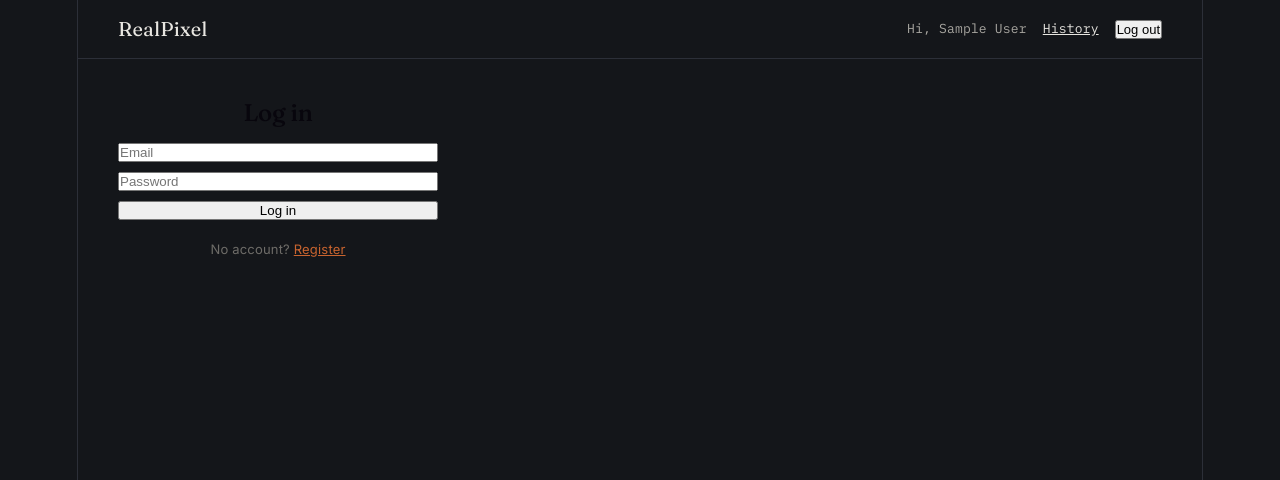
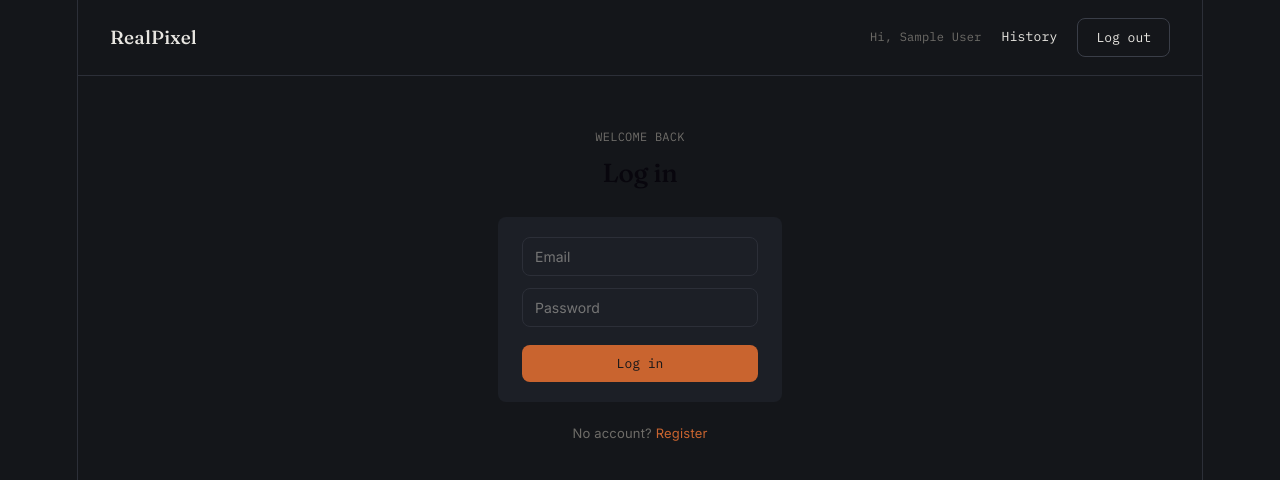
Before and after one commit to Zhasna/RealPixel, a React (Vite) app in the folder client/: page /login in a window 1280 px wide. Shown: the top 480 px of the page. Built offline with nearby package versions, Linux system fonts and the light colour scheme; sample sign-in values are in the browser's storage.

Commit message:
Fixed Style and UI

```diff
--- a/client/src/components/Navbar.jsx
+++ b/client/src/components/Navbar.jsx
@@ -16,24 +16,29 @@ function Navbar() {
       display: 'flex',
       justifyContent: 'space-between',
       alignItems: 'center',
-      padding: '16px 40px',
-      borderBottom: '0.5px solid var(--border)'
+      padding: '18px 32px',
+      borderBottom: '1px solid var(--border)',
+      background: 'var(--bg)'
     }}>
-      <Link to="/" style={{ fontFamily: 'var(--font-serif)', fontSize: '20px', color: 'var(--text-primary)', textDecoration: 'none' }}>
+      <Link to="/" style={{ fontFamily: 'var(--font-serif)', fontSize: '19px', color: 'var(--text-primary)', fontWeight: 500 }}>
         RealPixel
       </Link>
 
-      <div style={{ display: 'flex', gap: '16px', alignItems: 'center', fontFamily: 'var(--font-mono)', fontSize: '13px' }}>
+      <div style={{ display: 'flex', gap: '20px', alignItems: 'center' }}>
         {loggedIn ? (
           <>
-            <span style={{ color: 'var(--text-secondary)' }}>Hi, {user?.name}</span>
-            <Link to="/history" style={{ color: 'var(--text-primary)' }}>History</Link>
-            <button onClick={handleLogout} style={{ fontSize: '13px' }}>Log out</button>
+            <span className="label-mono">Hi, {user?.name}</span>
+            <Link to="/history" style={{ fontFamily: 'var(--font-mono)', fontSize: '13px', color: 'var(--text-primary)' }}>
+              History
+            </Link>
+            <button className="secondary" onClick={handleLogout}>Log out</button>
           </>
         ) : (
           <>
-            <Link to="/login" style={{ color: 'var(--text-primary)' }}>Log in</Link>
-            <Link to="/register" style={{ color: 'var(--text-primary)' }}>Register</Link>
+            <Link to="/login" style={{ fontFamily: 'var(--font-mono)', fontSize: '13px', color: 'var(--text-primary)' }}>
+              Log in
+            </Link>
+            <button onClick={() => navigate('/register')}>Register</button>
           </>
         )}
       </div>
--- a/client/src/pages/LoginPage.jsx
+++ b/client/src/pages/LoginPage.jsx
@@ -22,16 +22,24 @@ function LoginPage() {
   };
 
   return (
-    <div style={{ padding: '40px', maxWidth: '400px' }}>
-      <h2 style={{ fontFamily: 'var(--font-serif)' }}>Log in</h2>
-      <form onSubmit={handleSubmit} style={{ display: 'flex', flexDirection: 'column', gap: '10px', marginTop: '16px' }}>
-        <input type="email" placeholder="Email" value={email} onChange={(e) => setEmail(e.target.value)} required />
-        <input type="password" placeholder="Password" value={password} onChange={(e) => setPassword(e.target.value)} required />
-        <button type="submit">Log in</button>
-      </form>
-      {error && <p style={{ color: 'var(--danger)', marginTop: '12px' }}>{error}</p>}
-      <p style={{ marginTop: '16px', fontSize: '13px', color: 'var(--text-muted)' }}>
-        No account? <Link to="/register" style={{ color: 'var(--accent)' }}>Register</Link>
+    <div className="page" style={{ maxWidth: '380px' }}>
+      <div style={{ textAlign: 'center', marginBottom: '28px' }}>
+        <p className="label-mono" style={{ marginBottom: '8px' }}>WELCOME BACK</p>
+        <h2 style={{ fontFamily: 'var(--font-serif)', fontSize: '26px' }}>Log in</h2>
+      </div>
+
+      <div className="card">
+        <form onSubmit={handleSubmit} style={{ display: 'flex', flexDirection: 'column', gap: '12px' }}>
+          <input type="email" placeholder="Email" value={email} onChange={(e) => setEmail(e.target.value)} required />
+          <input type="password" placeholder="Password" value={password} onChange={(e) => setPassword(e.target.value)} required />
+          <button type="submit" style={{ marginTop: '6px' }}>Log in</button>
+        </form>
+      </div>
+
+      {error && <p style={{ color: 'var(--danger)', marginTop: '14px', textAlign: 'center', fontSize: '13px' }}>{error}</p>}
+
+      <p style={{ marginTop: '18px', textAlign: 'center', fontSize: '13px', color: 'var(--text-muted)' }}>
+        No account? <Link to="/register">Register</Link>
       </p>
     </div>
   );
--- a/client/src/pages/RegisterPage.jsx
+++ b/client/src/pages/RegisterPage.jsx
@@ -15,7 +15,7 @@ function RegisterPage() {
     setError(null);
     try {
       const response = await axios.post('http://localhost:5000/api/auth/register', { name, email, password });
-      saveSession(response.data.token);
+      saveSession(response.data.token, response.data.user);
       navigate('/');
     } catch (err) {
       setError(err.response?.data?.message || 'Registration failed.');
@@ -23,17 +23,25 @@ function RegisterPage() {
   };
 
   return (
-    <div style={{ padding: '40px', maxWidth: '400px' }}>
-      <h2 style={{ fontFamily: 'var(--font-serif)' }}>Create account</h2>
-      <form onSubmit={handleSubmit} style={{ display: 'flex', flexDirection: 'column', gap: '10px', marginTop: '16px' }}>
-        <input type="text" placeholder="Name" value={name} onChange={(e) => setName(e.target.value)} required />
-        <input type="email" placeholder="Email" value={email} onChange={(e) => setEmail(e.target.value)} required />
-        <input type="password" placeholder="Password" value={password} onChange={(e) => setPassword(e.target.value)} required />
-        <button type="submit">Register</button>
-      </form>
-      {error && <p style={{ color: 'var(--danger)', marginTop: '12px' }}>{error}</p>}
-      <p style={{ marginTop: '16px', fontSize: '13px', color: 'var(--text-muted)' }}>
-        Already have an account? <Link to="/login" style={{ color: 'var(--accent)' }}>Log in</Link>
+    <div className="page" style={{ maxWidth: '380px' }}>
+      <div style={{ textAlign: 'center', marginBottom: '28px' }}>
+        <p className="label-mono" style={{ marginBottom: '8px' }}>NEW CASE FILE</p>
+        <h2 style={{ fontFamily: 'var(--font-serif)', fontSize: '26px' }}>Create account</h2>
+      </div>
+
+      <div className="card">
+        <form onSubmit={handleSubmit} style={{ display: 'flex', flexDirection: 'column', gap: '12px' }}>
+          <input type="text" placeholder="Name" value={name} onChange={(e) => setName(e.target.value)} required />
+          <input type="email" placeholder="Email" value={email} onChange={(e) => setEmail(e.target.value)} required />
+          <input type="password" placeholder="Password" value={password} onChange={(e) => setPassword(e.target.value)} required />
+          <button type="submit" style={{ marginTop: '6px' }}>Register</button>
+        </form>
+      </div>
+
+      {error && <p style={{ color: 'var(--danger)', marginTop: '14px', textAlign: 'center', fontSize: '13px' }}>{error}</p>}
+
+      <p style={{ marginTop: '18px', textAlign: 'center', fontSize: '13px', color: 'var(--text-muted)' }}>
+        Already have an account? <Link to="/login">Log in</Link>
       </p>
     </div>
   );
--- a/client/src/pages/UploadPage.jsx
+++ b/client/src/pages/UploadPage.jsx
@@ -26,7 +26,6 @@ function UploadPage() {
 
     try {
       const token = getToken();
-
       const response = await axios.post('http://localhost:5000/api/scan', formData, {
         headers: {
           'Content-Type': 'multipart/form-data',
@@ -42,20 +41,26 @@ function UploadPage() {
   };
 
   return (
-    <div style={{ padding: '40px', maxWidth: '600px' }}>
-      <h1 style={{ fontFamily: 'var(--font-serif)', fontSize: '28px' }}>RealPixel</h1>
-      <p style={{ fontFamily: 'var(--font-mono)', color: 'var(--text-muted)', fontSize: '13px', marginBottom: '24px' }}>
-        Upload an image to check for signs of manipulation
-      </p>
+    <div className="page">
+      <div style={{ textAlign: 'center', marginBottom: '40px' }}>
+        <p className="label-mono" style={{ marginBottom: '10px' }}>MEDIA VERIFICATION</p>
+        <h1 style={{ fontFamily: 'var(--font-serif)', fontSize: '36px', marginBottom: '10px' }}>RealPixel</h1>
+        <p style={{ color: 'var(--text-secondary)', fontSize: '15px' }}>
+          Upload an image to check for signs of AI manipulation
+        </p>
+      </div>
 
-      <form onSubmit={handleSubmit}>
-        <input type="file" accept="image/*" onChange={handleFileChange} />
-        <button type="submit" disabled={!file || loading} style={{ marginLeft: '12px' }}>
-          {loading ? 'Analyzing...' : 'Analyze'}
-        </button>
-      </form>
+      <div className="card">
+        <form onSubmit={handleSubmit} style={{ display: 'flex', flexDirection: 'column', gap: '16px', alignItems: 'center', padding: '20px 0' }}>
+          <input type="file" accept="image/*" onChange={handleFileChange} />
+          <p className="label-mono">JPG or PNG, up to 10MB</p>
+          <button type="submit" disabled={!file || loading}>
+            {loading ? 'Analyzing...' : 'Analyze image'}
+          </button>
+        </form>
+      </div>
 
-      {error && <p style={{ color: 'var(--danger)', marginTop: '16px' }}>{error}</p>}
+      {error && <p style={{ color: 'var(--danger)', marginTop: '16px', textAlign: 'center' }}>{error}</p>}
     </div>
   );
 }
--- a/client/src/theme.css
+++ b/client/src/theme.css
@@ -42,3 +42,91 @@ body {
   color: var(--text-primary);
   font-family: var(--font-sans);
 }
+
+/* Buttons */
+button {
+  font-family: var(--font-mono);
+  font-size: 13px;
+  background: var(--accent);
+  color: #14161A;
+  border: none;
+  border-radius: var(--radius);
+  padding: 10px 18px;
+  cursor: pointer;
+  transition: background 0.15s ease;
+}
+
+button:hover:not(:disabled) {
+  background: var(--accent-hover);
+}
+
+button:disabled {
+  background: var(--surface-2);
+  color: var(--text-muted);
+  cursor: not-allowed;
+}
+
+button.secondary {
+  background: transparent;
+  color: var(--text-primary);
+  border: 1px solid var(--border-strong);
+}
+
+button.secondary:hover:not(:disabled) {
+  border-color: var(--accent);
+}
+
+/* Inputs */
+input[type="text"],
+input[type="email"],
+input[type="password"] {
+  font-family: var(--font-sans);
+  font-size: 14px;
+  background: var(--surface-1);
+  border: 1px solid var(--border);
+  border-radius: var(--radius);
+  padding: 10px 12px;
+  color: var(--text-primary);
+}
+
+input[type="text"]:focus,
+input[type="email"]:focus,
+input[type="password"]:focus {
+  outline: none;
+  border-color: var(--accent);
+}
+
+input[type="file"] {
+  font-family: var(--font-mono);
+  font-size: 13px;
+  color: var(--text-secondary);
+}
+
+/* Layout helpers */
+.page {
+  max-width: 700px;
+  margin: 0 auto;
+  padding: 48px 24px;
+}
+
+.card {
+  background: var(--surface-1);
+  border-radius: var(--radius);
+  padding: 20px 24px;
+}
+
+.label-mono {
+  font-family: var(--font-mono);
+  font-size: 12px;
+  color: var(--text-muted);
+  letter-spacing: 0.02em;
+}
+
+a {
+  color: var(--accent);
+  text-decoration: none;
+}
+
+a:hover {
+  text-decoration: underline;
+}
```
Also changed, not shown: client/src/pages/HistoryPage.jsx (+21 -16 lines), client/src/pages/ResultsPage.jsx (+24 -38 lines).
